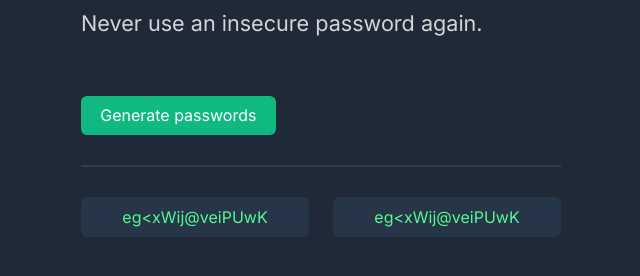
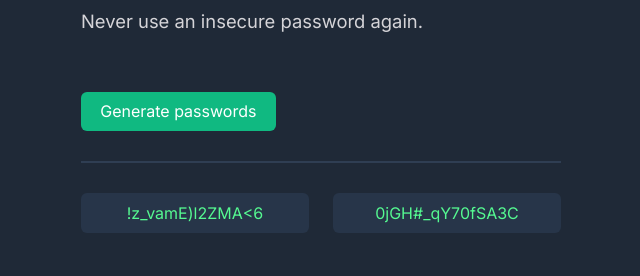
Before and after one commit to MarkVincent06/Password-Generator-Rework, a plain HTML site: page index.html in a window 1280 px wide. Both pictures are taken after a click on the button "Generate passwords". Shown: the part 200-476 px from the top of the page, without its empty margins (319-959 px from the left). Drawn offline with Linux system fonts and the light colour scheme.

Commit message:
finished the primary requirements for generating password

```diff
--- a/index.html
+++ b/index.html
@@ -25,12 +25,14 @@
       <div class="passwords-container">
         <input
           class="generated-p-field"
+          id="generated-p-field1"
           type="text"
           disabled
           value="eg<xWij@veiPUwK"
         />
         <input
           class="generated-p-field"
+          id="generated-p-field2"
           type="text"
           disabled
           value="eg<xWij@veiPUwK"
--- a/script.js
+++ b/script.js
@@ -7,3 +7,28 @@ const characters = ["A","B","C","D","E","F","G","H",
 "6", "7", "8", "9","~","`","!","@","#","$","%",
 "^","&","*","(",")","_","-","+","=","{","[","}",
 "]",",","|",":",";","<",">",".","?","/"];
+
+const generatedPassFieldOne = document.querySelector("#generated-p-field1");
+const generatedPassFieldTwo = document.querySelector("#generated-p-field2");
+const generatePassButton = document.querySelector("#generate-p-btn");
+
+let passLength = 15;
+let generatedPassOne;
+let generatedPassTwo;
+
+generatePassButton.addEventListener("click", () => {
+  generatedPassOne = "";
+  generatedPassTwo = "";
+  for (let i = 0; i < passLength; i++) {
+    generatedPassOne += generateRandomChar();
+    generatedPassTwo += generateRandomChar();
+  }
+
+  generatedPassFieldOne.value = generatedPassOne;
+  generatedPassFieldTwo.value = generatedPassTwo;
+});
+
+function generateRandomChar() {
+  let randomIndex = Math.floor(Math.random() * characters.length);
+  return characters[randomIndex];
+}
--- a/styles.css
+++ b/styles.css
@@ -58,7 +58,7 @@ body {
   margin-top: 0;
   margin-bottom: 30px;
   color: var(--mediumgray);
-  font-size: 1.35rem;
+  font-size: 1.15rem;
 }
 
 /* BUTTONS */
```
